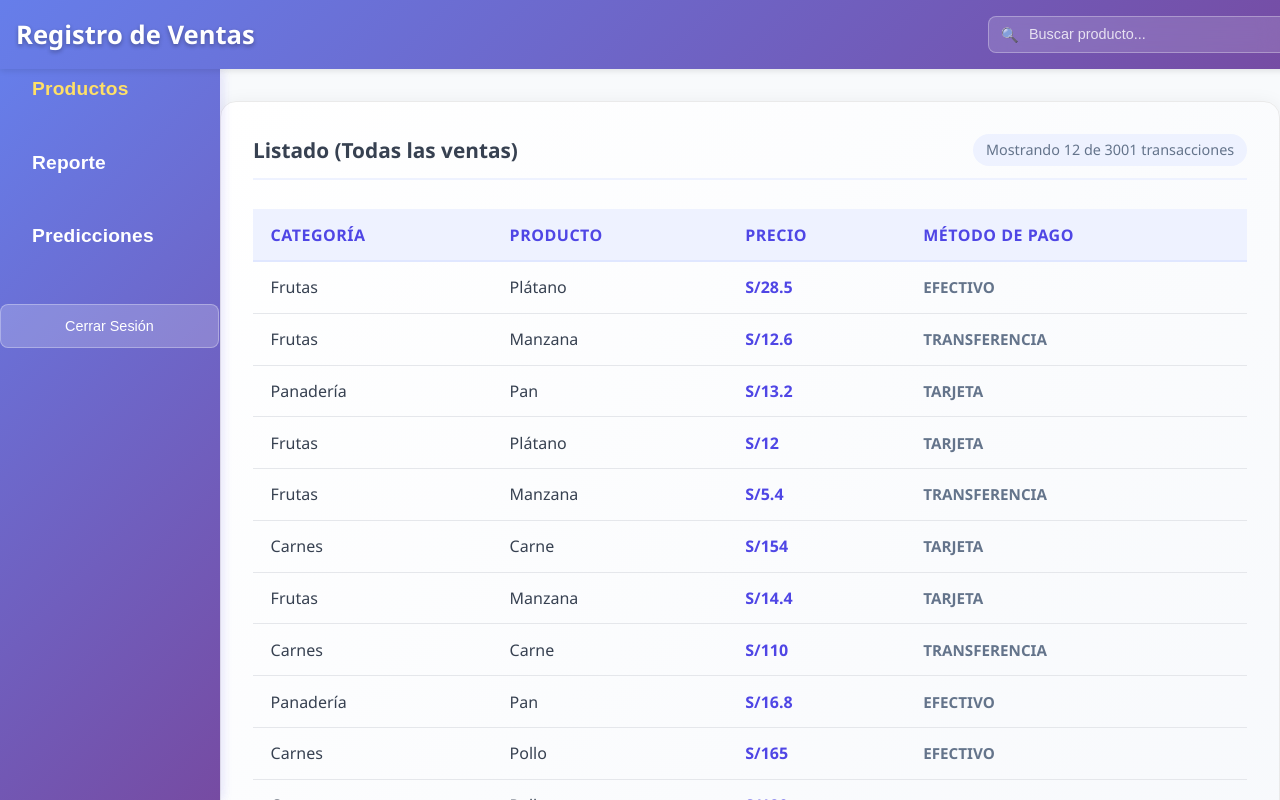
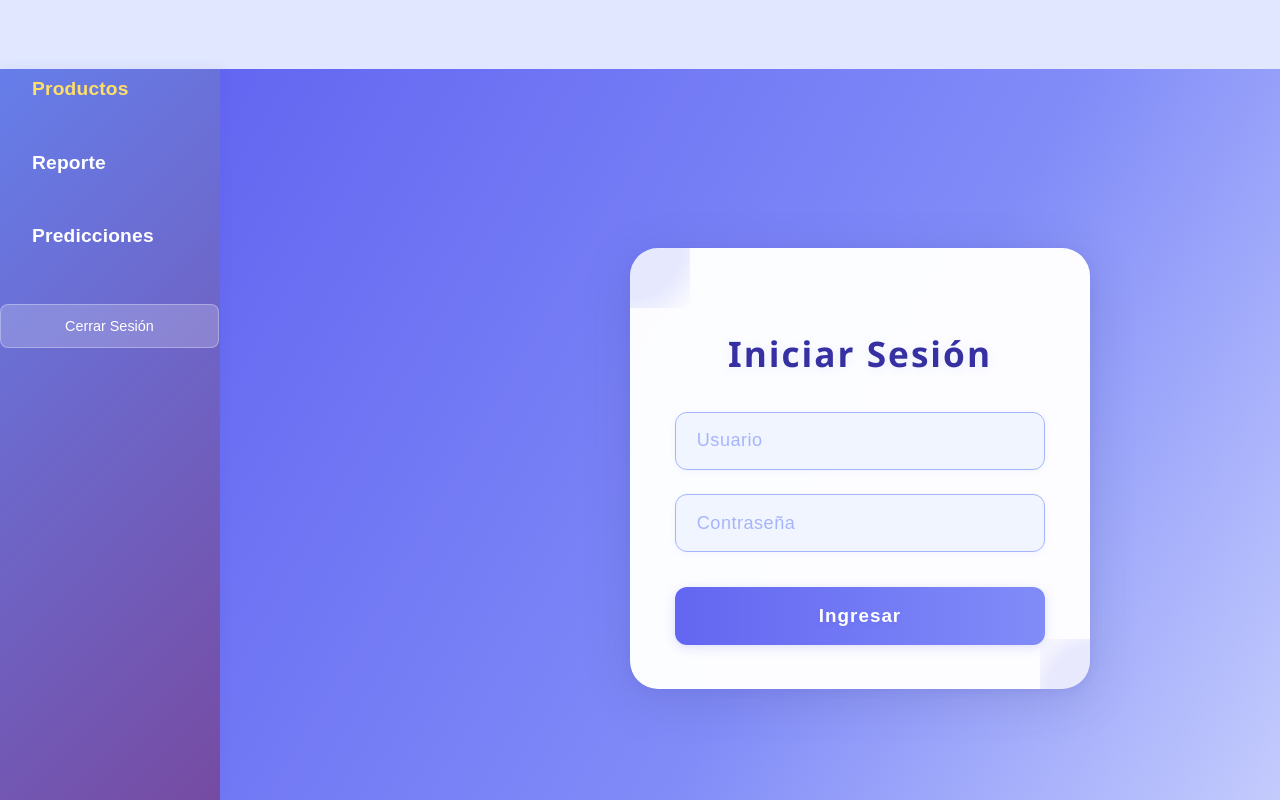
Before and after one commit to Proyect-react/proyecto-react, a React (Create React App) app: page / in a window 1280 px wide. Built offline with nearby package versions, Linux system fonts and the light colour scheme.

Commit message:
Correcion de Login

```diff
--- a/src/App.js
+++ b/src/App.js
@@ -5,6 +5,7 @@ import Barra from "./components/Barra/Barra";
 import Dashboard from "./components/Dashboard/Dashboard";
 import Graficos from "./components/Graficos/Graficos";
 import Predicciones from "./components/Predicciones/Predicciones";
+import Login from "./components/Login/Login";
 
 function App() {
   const handleLogout = () => {
@@ -23,7 +24,8 @@ function App() {
       <div style={{ marginLeft: "220px", paddingTop: "4.3rem" }}>
         {/* Ajuste de margen para que el contenido no quede debajo de la barra y el header */}
         <Routes>
-          <Route path="/" element={<Dashboard />} />
+          <Route path="/" element={<Login />} />
+          <Route path="/Dashboard" element={<Dashboard />} />
           <Route path="/graficos" element={<Graficos />} />
           <Route path="/predicciones" element={<Predicciones />} />
         </Routes>
```
